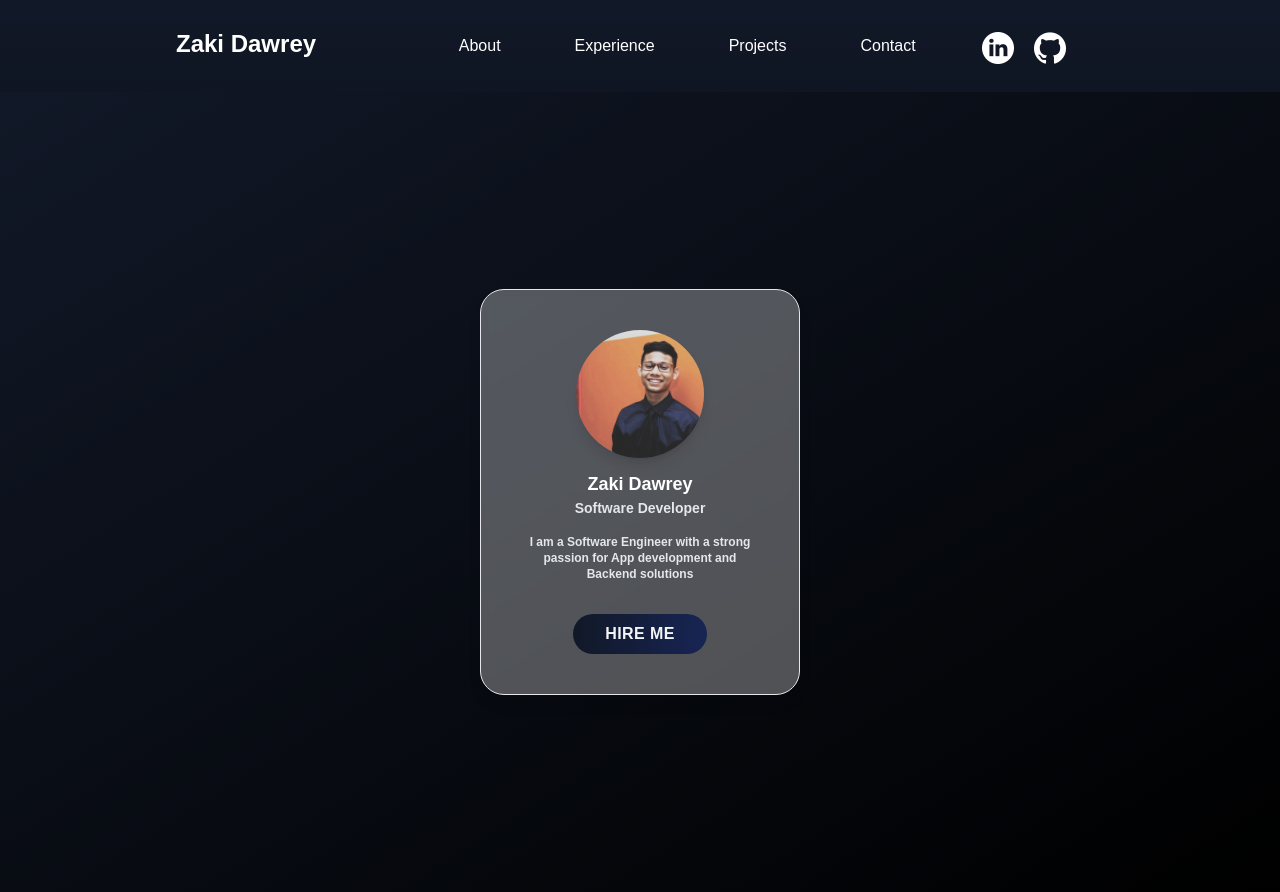
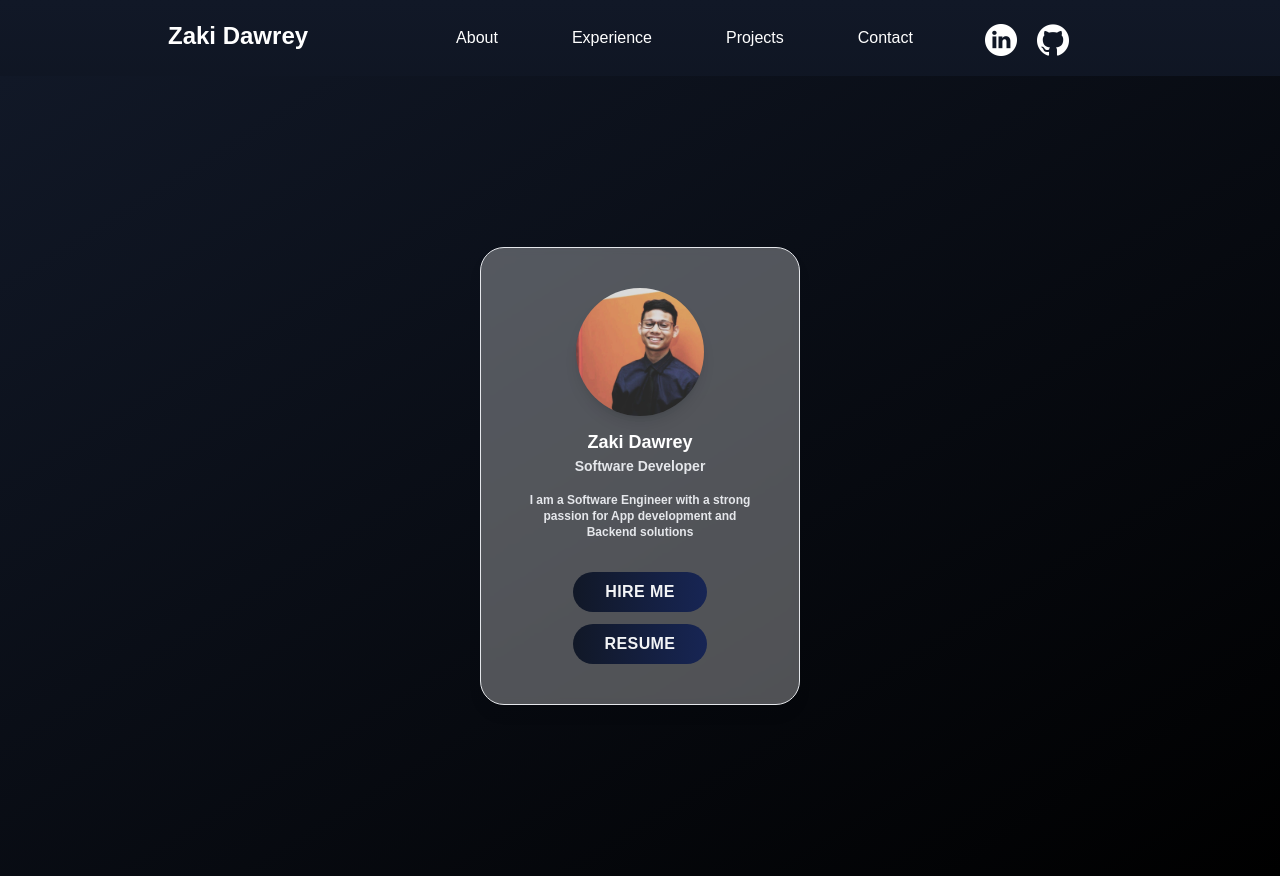
Before and after one commit to zaki-dawrey/Portfolio, a website: page index.html in a window 1280 px wide. Drawn offline with Linux system fonts and the light colour scheme.

Commit message:
Navbar Changes and added resume button

```diff
--- a/index.html
+++ b/index.html
@@ -5,10 +5,11 @@
     <meta http-equiv="X-UA-Compatible" content="IE=edge" />
     <meta name="viewport" content="width=device-width, initial-scale=1.0" />
     <link rel="stylesheet" href="css/main.css" />
+    <link rel="icon" type="image/x-icon" href="img/pp2.jpg">
     <title>Zaki Dawrey</title>
   </head>
   <body class="bg-gradient-to-b from-gray-900 via-dark-900 to-black  ">
-    <nav class="relative container mx-auto p-6">
+    <nav class="relative container mx-auto p-4">
       <!-- Flex container -->
       <div class="flex items-center justify-between">
         <!-- Logo -->
@@ -43,18 +44,20 @@
         </div>
 
         <div class="relative flex justify-items-end space-x-5 p-1 px-1 pt-2">
+          <a href="https://www.linkedin.com/in/zakidawrey/" target="_blank">
           <img
             src="./img/linkedin.png"
             alt="My LinkedIn profile"
             class="size-8 invert items-end cursor-pointer"
-            onclick="location.href=location.href='https://www.linkedin.com/in/zaki-dawrey-0b1b3a1b0/'"
+
           />
+        </a>
+        <a href="https://github.com/zaki-dawrey" target="_blank">
           <img
             src="./img/github.png"
             alt="My Github profile"
-            class="size-8  invert cursor-pointer" target
-            onclick="location.href='https://github.com/zaki-dawrey'"
-          />
+            class="size-8  invert cursor-pointer" />
+          </a>
         </div>
         <!-- <button
           id="menu-btn"
@@ -98,7 +101,15 @@
           <h1 class="text-lg text-white font-poppins"> Zaki Dawrey</h1>
           <h3 class="text-sm text-gray-200 font-poppins"> Software Developer </h3>
           <p class="text-xs text-gray-200 mt-4 font-poppins"> I am a Software Engineer with a strong passion for App development and Backend solutions </p>
-          <button class="bg-gradient-to-r from-gray-900 to-blue-950 hover:from-indigo-900 hover:to-green-700 px-8 py-2 mt-8 rounded-3xl text-gray-100 font-semibold uppercase tracking-wide font-poppins">Hire Me</button>
+          <div>
+          <button class="bg-gradient-to-r from-gray-900 to-blue-950 hover:from-indigo-900 hover:to-green-700 px-8 py-2 mt-8 rounded-3xl text-gray-100 font-semibold uppercase tracking-wide font-poppins"><a href="mailto:zdawrey@gmail.com">Hire Me</a></button>
+          <button
+            class="bg-gradient-to-r from-gray-900 to-blue-950 hover:from-indigo-900 hover:to-green-700 px-8 py-2 mt-3 rounded-3xl text-gray-100 font-semibold uppercase tracking-wide font-poppins"
+            onclick="window.open('./img/Resume.pdf')"
+          >
+            Resume
+          </button>
+          </div>
         </div>
       </div>
 
```
Also changed, not shown: css/main.css, img/pp2.jpg (added), 1 other file.
